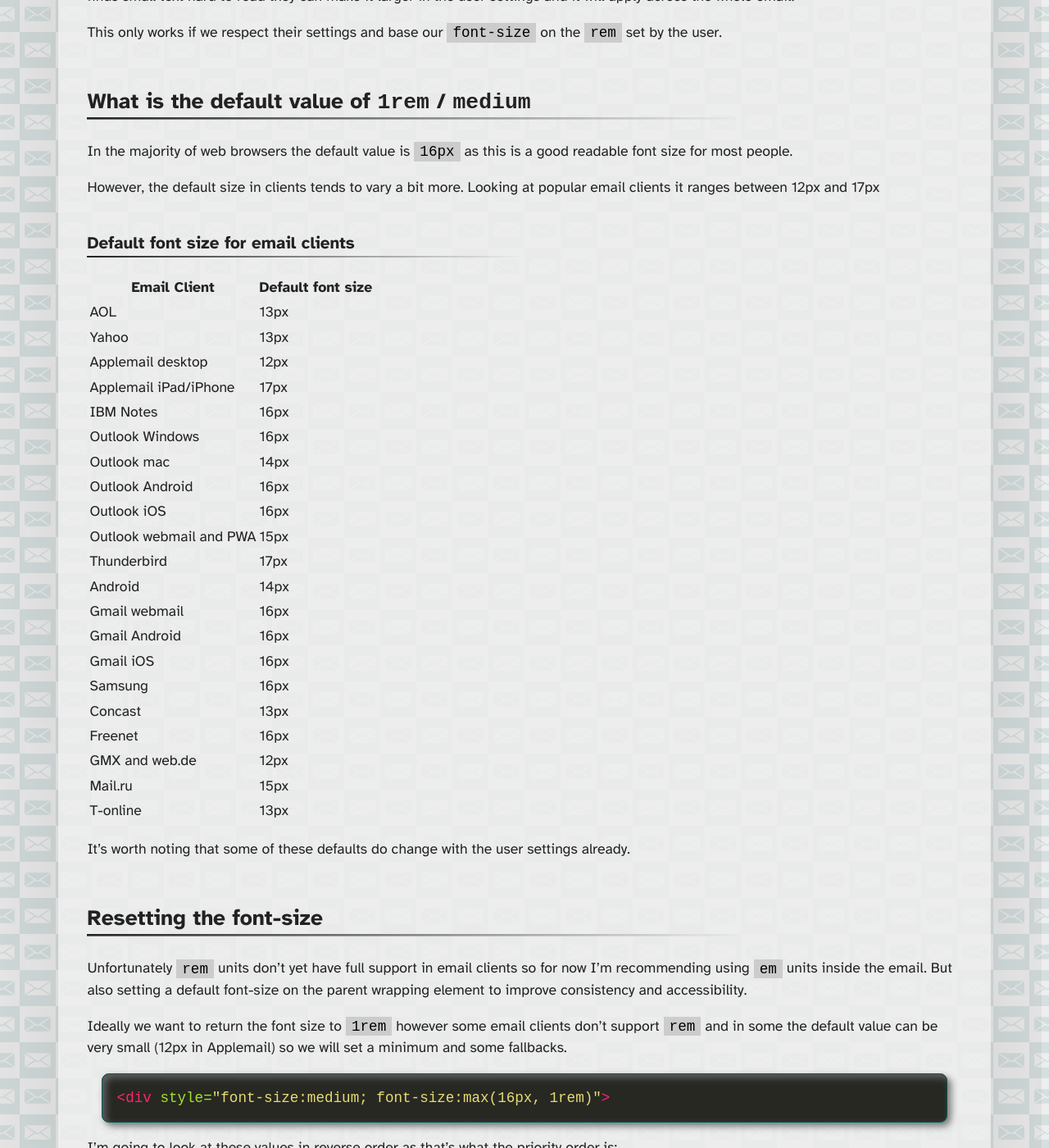
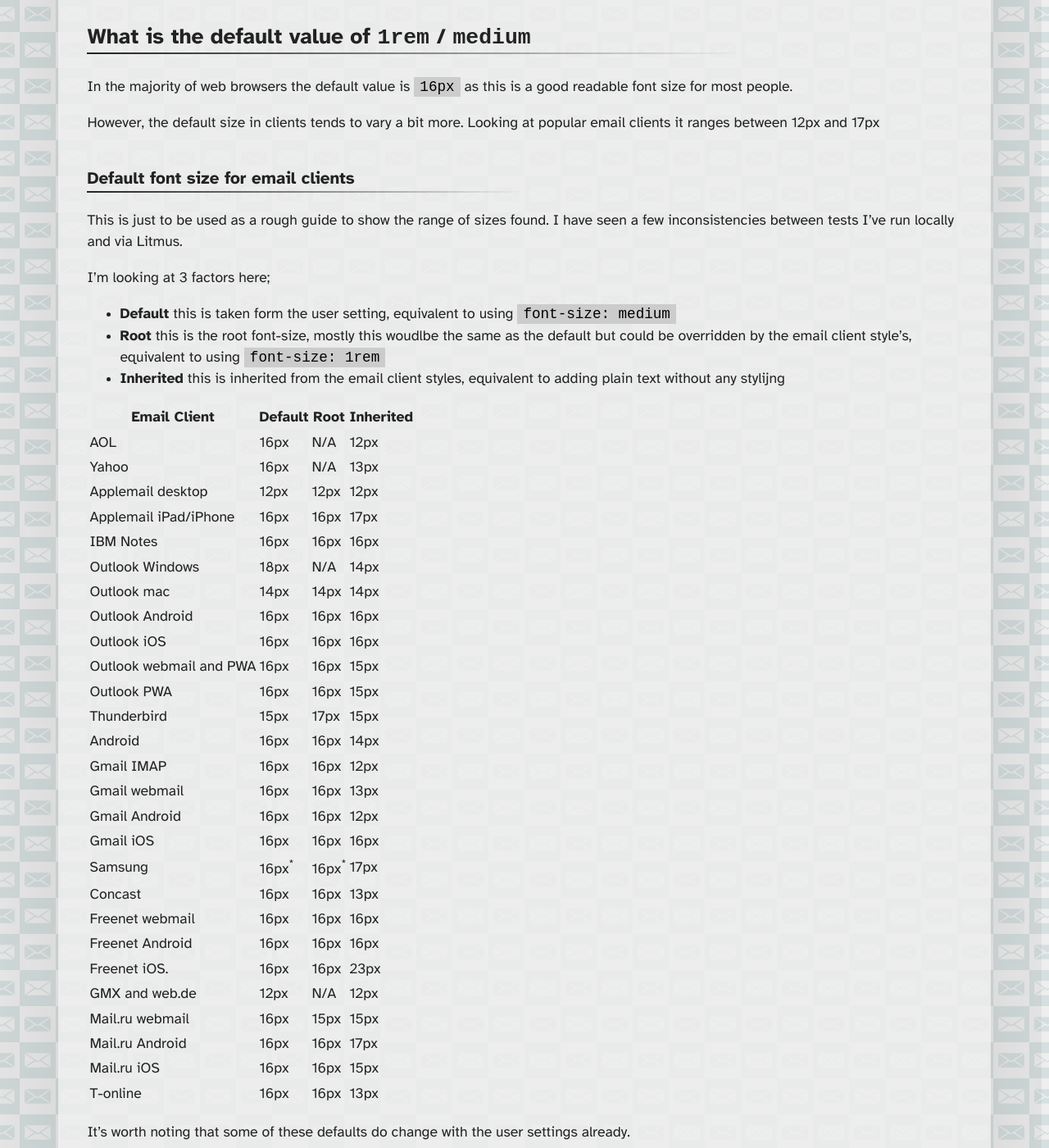
Before and after one commit to M-J-Robbins/good-email-code, a Jekyll site: the page built from email-accessibility/rem-and-em.md, in a window 1280 px wide and 1400 px high, scrolled down 1105 px. Shown: the whole window at 82% size. Built offline with Jekyll 4.4.1, drawn with Linux system fonts in a browser that asks for light colours; our own code applies the rules of GitHub Pages for plain Markdown files; a script that is not in the unit is left out; some of the changed text lies outside the part shown.

Commit message:
rem medium and inherit table

```diff
--- a/email-accessibility/rem-and-em.md
+++ b/email-accessibility/rem-and-em.md
@@ -1,4 +1,4 @@
-<div class="updated">Last Updated: <time datetime="2022-01-14">14<sup>th</sup> January 2022</time></div>
+<div class="updated">Last Updated: <time datetime="2022-02-01">1<sup>st</sup> February 2022</time></div>
 # Using rem and em units in email
 
 There are a number of different units that can be used to set sizes in CSS these can be grouped into absolute and relative.
@@ -26,32 +26,46 @@
 However, the default size in clients tends to vary a bit more. Looking at popular email clients it ranges between 12px and 17px
 
 ### Default font size for email clients
+This is just to be used as a rough guide to show the range of sizes found. I have seen a few inconsistencies between tests I've run locally and via Litmus.
 
-| Email Client            | Default font size |
-| ----------------------- | ------ |
-| AOL                     |   13px |
-| Yahoo                   |   13px |
-| Applemail desktop       |   12px |
-| Applemail iPad/iPhone   |   17px |
-| IBM Notes               |   16px |
-| Outlook Windows         |   16px |
-| Outlook mac             |   14px |
-| Outlook Android         |   16px |
-| Outlook iOS             |   16px |
-| Outlook webmail and PWA |   15px |
-| Thunderbird             |   17px |
-| Android                 |   14px |
-| Gmail webmail           |   16px |
-| Gmail Android           |   16px |
-| Gmail iOS               |   16px |
-| Samsung                 |   16px |
-| Concast                 |   13px |
-| Freenet                 |   16px |
-| GMX and web.de          |   12px |
-| Mail.ru                 |   15px |
-| T-online                |   13px |
+I'm looking at 3 factors here;
+* **Default** this is taken form the user setting, equivalent to using `font-size: medium`
+* **Root** this is the root font-size, mostly this woudlbe the same as the default but could be overridden by the email client style's, equivalent to using `font-size: 1rem`
+* **Inherited** this is inherited from the email client styles, equivalent to adding plain text without any stylijng
+
+| Email Client            | Default | Root | Inherited |
+| ----------------------- | ------ | ------ | ------ |
+| AOL                     |   16px | N/A  | 12px |
+| Yahoo                   |   16px | N/A  | 13px |
+| Applemail desktop       |   12px | 12px | 12px |
+| Applemail iPad/iPhone   |   16px | 16px | 17px |
+| IBM Notes               |   16px | 16px | 16px |
+| Outlook Windows         |   18px | N/A  | 14px |
+| Outlook mac             |   14px | 14px | 14px |
+| Outlook Android         |   16px | 16px | 16px |
+| Outlook iOS             |   16px | 16px | 16px |
+| Outlook webmail and PWA |   16px | 16px | 15px |
+| Outlook PWA             |   16px | 16px | 15px |
+| Thunderbird             |   15px | 17px | 15px |
+| Android                 |   16px | 16px | 14px |
+| Gmail IMAP              |   16px | 16px | 12px |
+| Gmail webmail           |   16px | 16px | 13px |
+| Gmail Android           |   16px | 16px | 12px |
+| Gmail iOS               |   16px | 16px | 16px |
+| Samsung                 |   16px<sup>*</sup> | 16px<sup>*</sup> | 17px |
+| Concast                 |   16px | 16px | 13px |
+| Freenet webmail         |   16px | 16px | 16px |
+| Freenet Android         |   16px | 16px | 16px |
+| Freenet iOS.            |   16px | 16px | 23px |
+| GMX and web.de          |   12px | N/A  | 12px |
+| Mail.ru webmail         |   16px | 15px | 15px |
+| Mail.ru Android         |   16px | 16px | 17px |
+| Mail.ru iOS             |   16px | 16px | 15px |
+| T-online                |   16px | 16px | 13px |
 
 It’s worth noting that some of these defaults do change with the user settings already.
+
+<sup>*</sup> Samsung sets a minimum font-size of 17px so these values of 16px only work when used to generate font-size larger of 17px or larger.
 
 ## Resetting the font-size
 Unfortunately `rem` units don’t yet have full support in email clients so for now I’m recommending using `em` units inside the email. But also setting a default font-size on the parent  wrapping element to improve consistency and accessibility.
```
